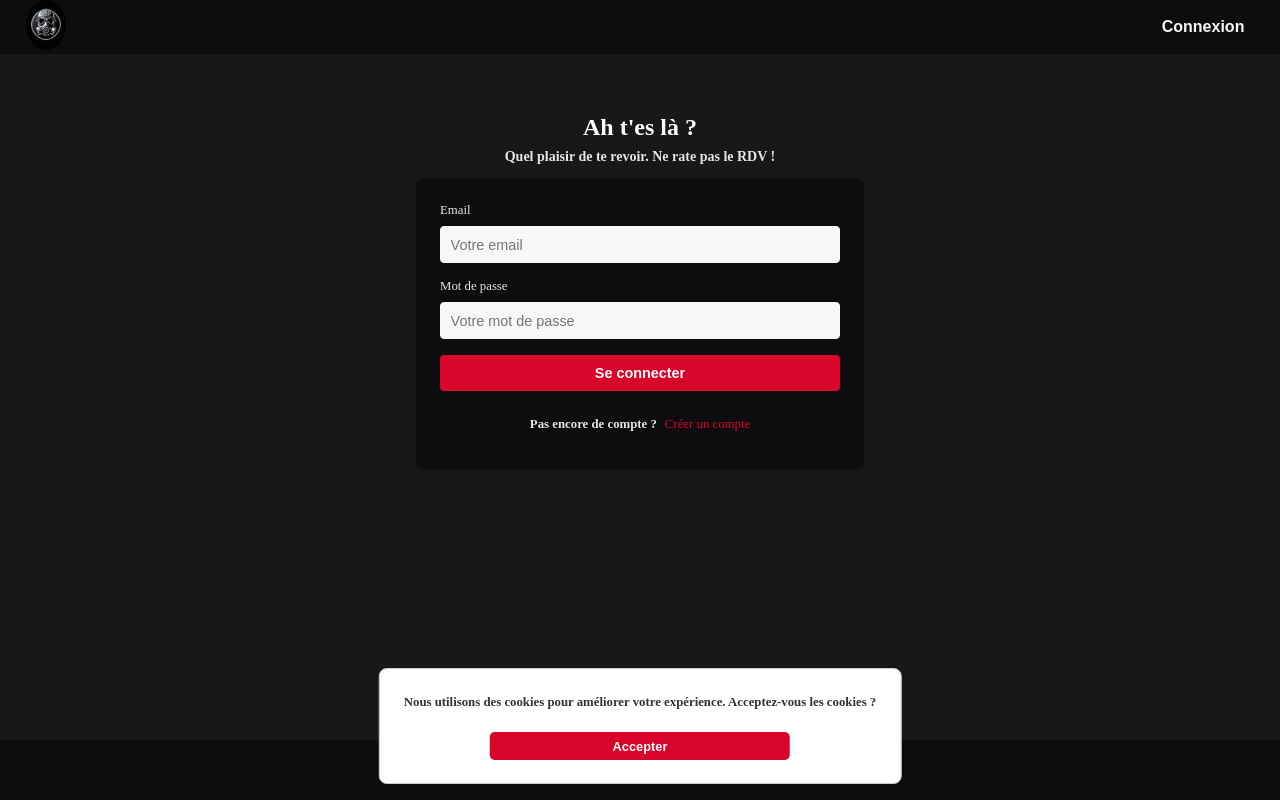
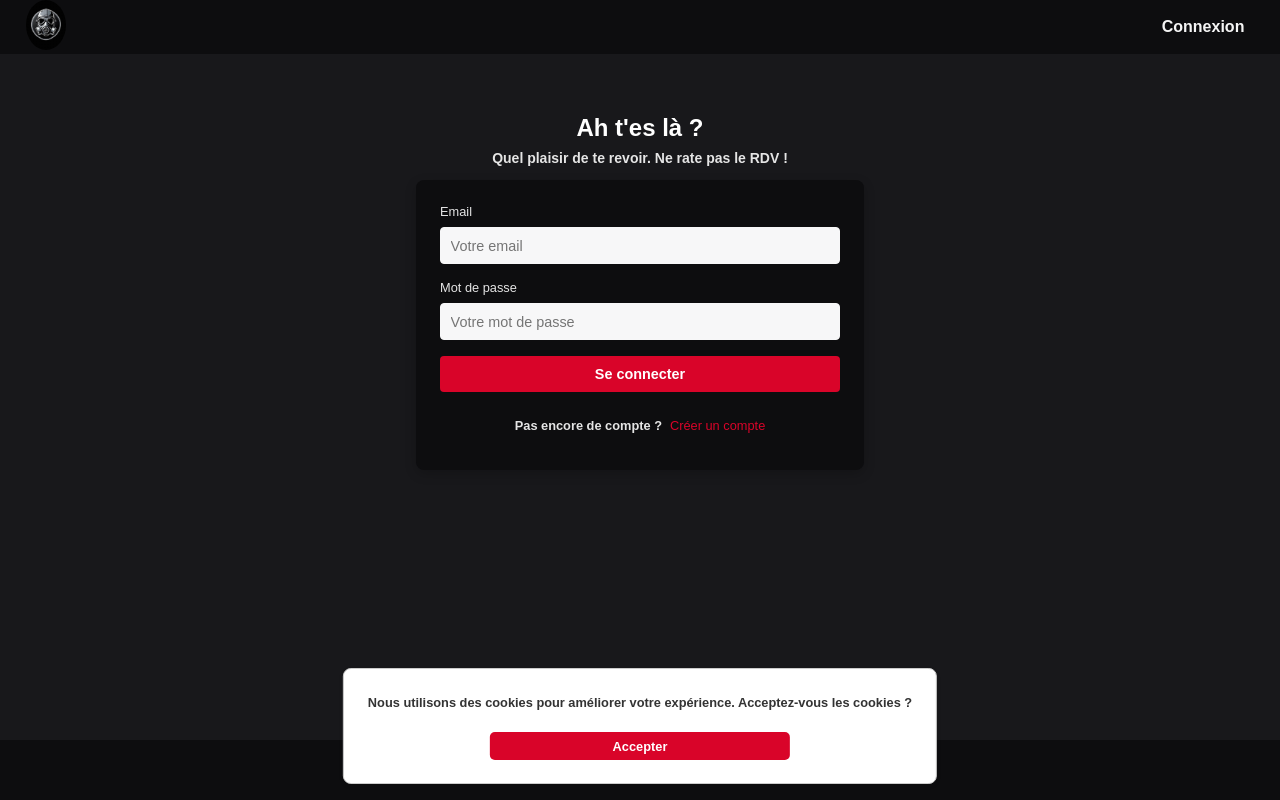
Before and after one commit to 7S-Coder/MyJTV, a React (Vite) app: page /login in a window 1280 px wide. Built offline with nearby package versions, Linux system fonts and the light colour scheme; no server answers.

Commit message:
update auth

```diff
--- a/src/css/Auth.scss
+++ b/src/css/Auth.scss
@@ -8,6 +8,7 @@
     align-items: center;
     justify-content: center;
     color: vars.$white;
+    font-family: vars.$font;
 
     .auth-header {
         display: flex;
```
